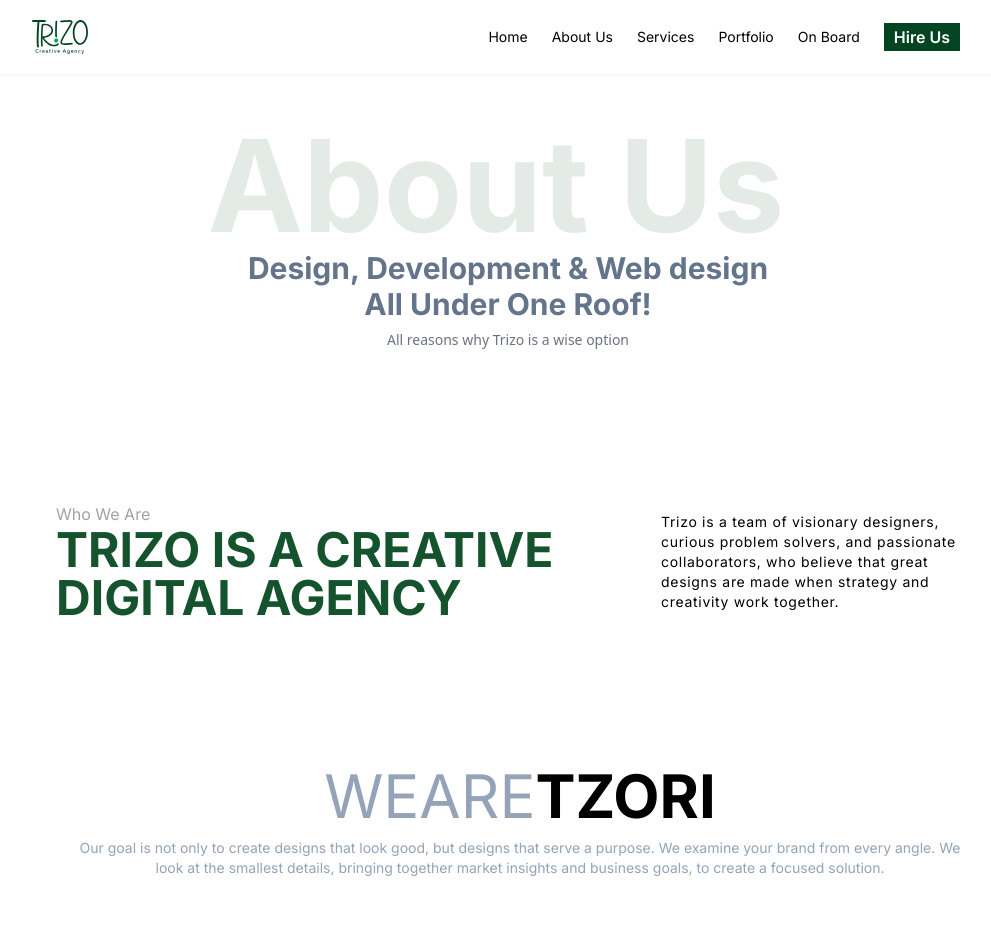
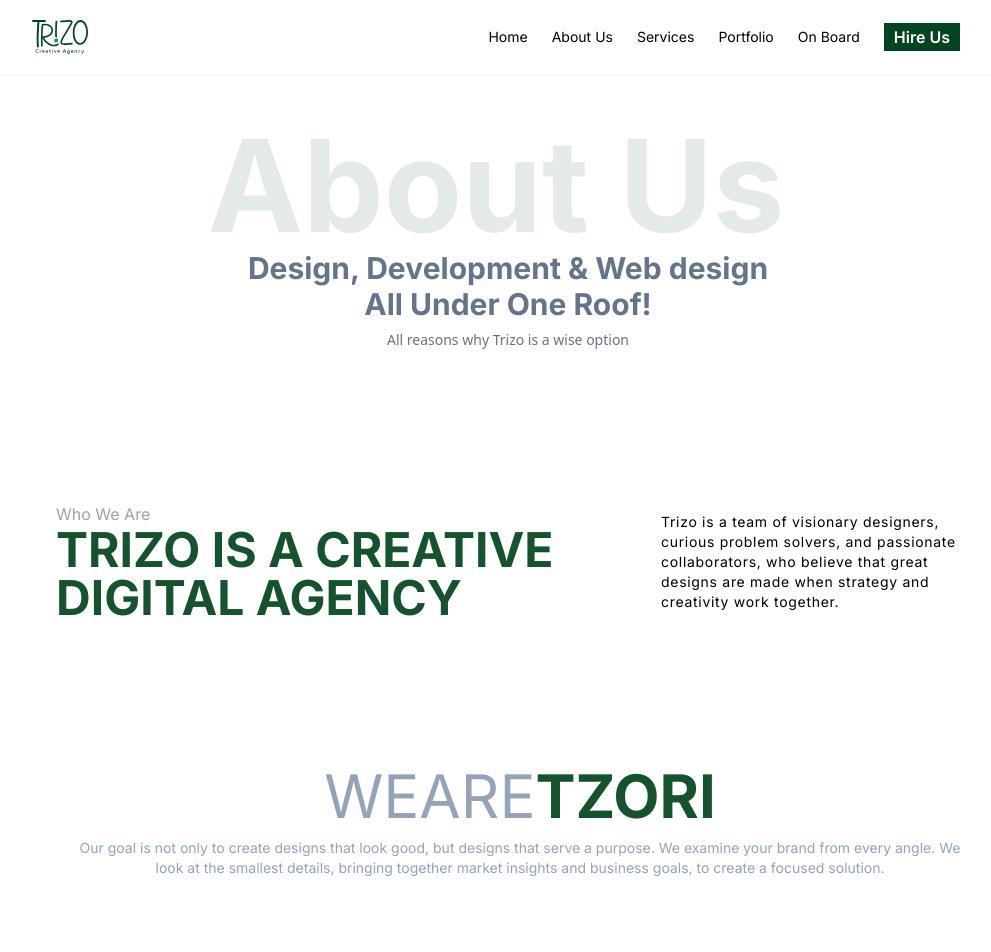
Before and after one commit to Thasneem-ma/trizo, a Next.js app: page /about in a window 1280 px wide. Shown: the top 952 px of the page, without its empty margins (144-1135 px from the left). Built offline with nearby package versions, Linux system fonts and the light colour scheme.

Commit message:
port 7.5

```diff
--- a/app/about/page.jsx
+++ b/app/about/page.jsx
@@ -23,7 +23,7 @@
             </div>
             <div class="container overflow-hidden relative">
                 <div class='flex flex-col lg:flex-row justify-center gap-4 text-6xl md:8xl'>
-                    <h1 class="text-slate-400 animated-header">WEARE<span class="font-bold text-black">TZORI</span></h1>
+                    <h1 class="text-slate-400 animated-header">WEARE<span class="font-bold text-green-900">TZORI</span></h1>
                 </div>
                 <h1 class="text-sm text-center p-3 text-slate-400 animated-subheader">
                     Our goal is not only to create designs that look good, but designs that serve a purpose. We examine your brand from every angle. We look at the smallest details, bringing together market insights and business goals, to create a focused solution.
```
